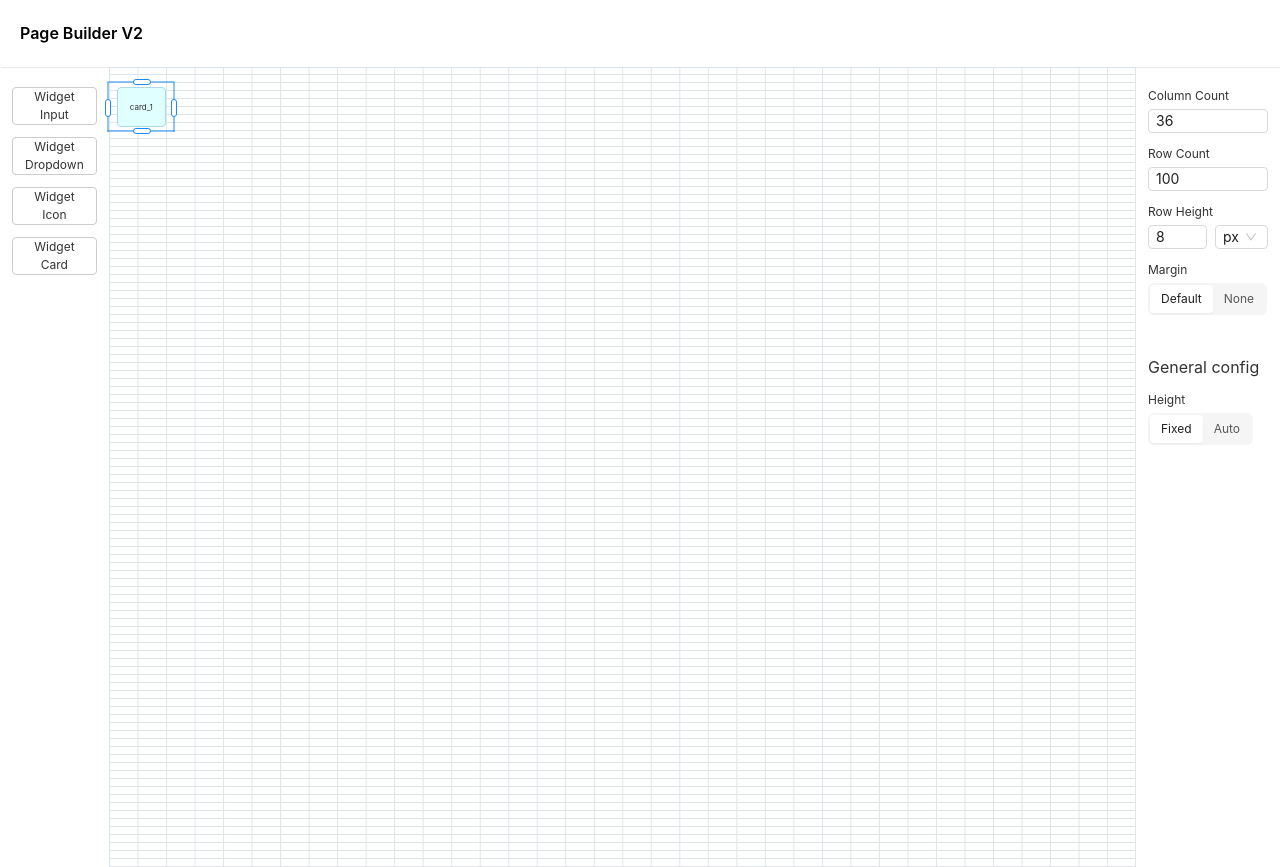
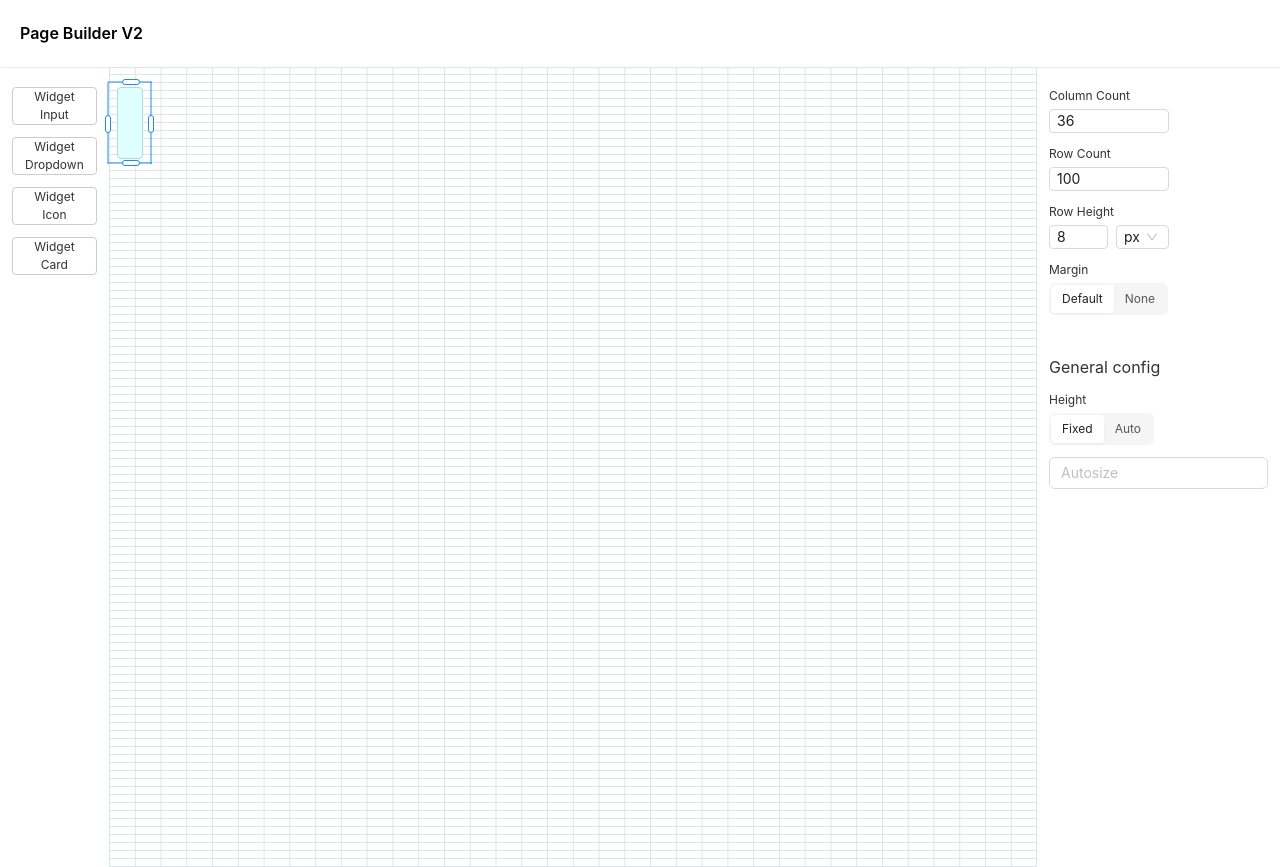
Before and after one commit to abdul-kissflow/builder, a React (Vite) app: page / in a window 1280 px wide. Built offline with nearby package versions, Linux system fonts and the light colour scheme.

Commit message:
memoization

```diff
--- a/src/Builder/constant.js
+++ b/src/Builder/constant.js
@@ -61,7 +61,7 @@ export let WIDGET_CONFIG = {
   },
   [WIDGETS_TYPE.CARD]: {
     rowStart: 2,
-    rowEnd: 8,
+    rowEnd: 12,
     colStart: 2,
     colEnd: 8,
     rowSpan: function () {
--- a/src/Builder/general.config.widgets.jsx
+++ b/src/Builder/general.config.widgets.jsx
@@ -1,4 +1,4 @@
-import { useContext, useState } from "react";
+import { useContext } from "react";
 import PropTypes from "prop-types";
 
 import { Control } from "./control";
@@ -29,6 +29,7 @@ export function HeightInput({ type, config }) {
   }
 
   console.log(type, "Genenral config");
+
   return (
     <div>
       <Control
--- a/src/Builder/index.jsx
+++ b/src/Builder/index.jsx
@@ -30,6 +30,7 @@ import { Config } from "./config";
 import { BuilderContext } from "./context";
 import { layoutRevalidateAndUpdate } from "./util";
 import { HeightInput } from "./general.config.widgets";
+import TextArea from "antd/es/input/TextArea";
 
 const DEFAULT_CONFIG = {
   isAutoResize: false,
@@ -304,16 +305,21 @@ export function Builder() {
 
   useEffect(function takeRef() {}, []);
 
-  return (
-    <BuilderContext.Provider
-      value={{
+  const storeObj = useMemo(
+    function getStoreObj() {
+      return {
         state,
         dispatch,
         selectedWidget,
         heightConfiguredWidgets,
         onUpdateWidgetHeightConfig: setHeightConfiguredWidgets
-      }}
-    >
+      };
+    },
+    [heightConfiguredWidgets, selectedWidget, state]
+  );
+
+  return (
+    <BuilderContext.Provider value={storeObj}>
       <div className={styles.mainLayout}>
         <DndContext
           sensors={sensors}
@@ -427,6 +433,7 @@ function GeneralConfig({ selectedWidget, generalConfig }) {
     <div className={styles.generalWidgetWrapper}>
       <div>General config</div>
       <ConfigList generalConfig={generalConfig} />
+      <TextInput />
     </div>
   );
 }
@@ -451,3 +458,11 @@ function GeneralConfigWidget({ generalConfig }) {
       return null;
   }
 }
+
+TextInput.propTypes = {
+  type: PropTypes.string
+};
+
+function TextInput() {
+  return <TextArea placeholder="Autosize" autoSize />;
+}
--- a/src/Builder/widget.renderer.jsx
+++ b/src/Builder/widget.renderer.jsx
@@ -92,6 +92,7 @@ function WidgetCell({
 
   return (
     <div
+      id={`${widget.Id}-alignerWrapper`}
       className={`${styles.widgetCell} ${selected ? styles.selected : ""} ${
         marginType === "default" ? styles.defaultMargin : ""
       }`}
@@ -114,7 +115,6 @@ function WidgetCell({
           onDelete(widget.Id);
         }
       }}
-      id={widget.Id}
       {...listeners}
       {...attributes}
     >
@@ -292,6 +292,7 @@ function AutogrowWidget({
       observer.disconnect();
     };
   }, []);
+
   return (
     <div
       style={{ height: "100%" }}
@@ -543,7 +544,7 @@ function WidgetRenderer({
         // ref={resizeObserverRef}
         className={styles.content}
       >
-        <label>{widget.Id}</label>
+        {/* <label>{widget.Id}</label> */}
         {/* {`H: ${widgetHeightRef ? widgetHeightRef.current : ""}`} */}
         {/* /* auto grow poc */}
         {/* {widget.Type === WIDGETS_TYPE.CARD && (
```
